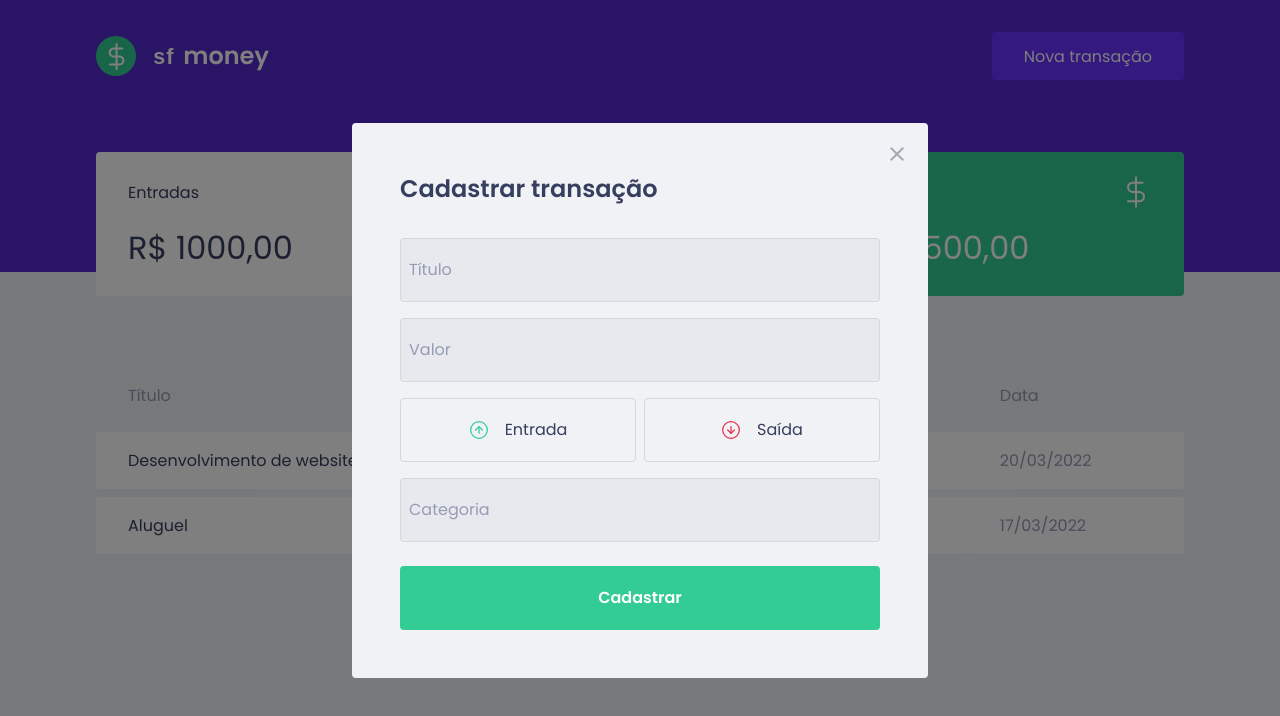
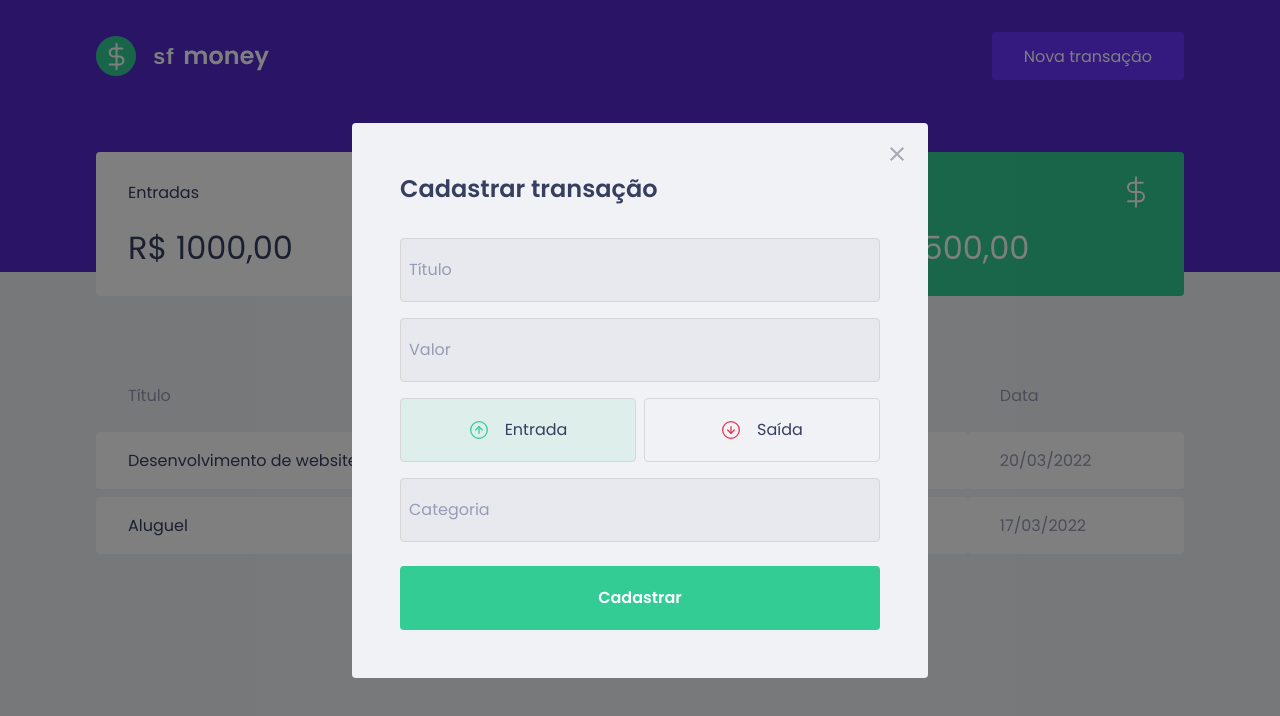
Before and after one commit to stanlino/sf-money, a React (Create React App) app: page / in a window 1280 px wide. Both pictures are taken after a click on the button "Nova transação". Shown: the top 716 px of the page. Built offline with nearby package versions, Linux system fonts and the light colour scheme; no server answers; what miragejs would draw is missing.

Commit message:
feat: save the transactions in the miragejs database

```diff
--- a/src/components/NewTransactionModal/index.tsx
+++ b/src/components/NewTransactionModal/index.tsx
@@ -1,8 +1,10 @@
+import { FormEvent, useRef, useState } from 'react'
 import Modal from 'react-modal'
 import closeImg from '../../assets/close.svg'
 import incomeImg from '../../assets/income.svg'
 import outcomeImg from '../../assets/outcome.svg'
-import { Container, TransactionTypeContainer } from './styles'
+import { api } from '../../services/api'
+import { Container, RadioBox, TransactionTypeContainer } from './styles'
 
 interface NewTransactionModalProps {
   isOpen: boolean
@@ -10,6 +12,25 @@ interface NewTransactionModalProps {
 }
 
 export function NewTransactionModal({ isOpen, onRequestClose } : NewTransactionModalProps){
+
+  const [type, setType] = useState('deposit')
+  const title = useRef<HTMLInputElement>({} as HTMLInputElement)
+  const value = useRef<HTMLInputElement>({} as HTMLInputElement)
+  const category = useRef<HTMLInputElement>({} as HTMLInputElement)
+
+  function handleCreateNewTransaction(event: FormEvent) {
+    event.preventDefault()
+
+    const data = {
+      title: title.current?.value,
+      type,
+      value: value.current?.value,
+      category: category.current?.value
+    }
+
+    api.post('/transactions', data)
+  }
+
   return (
     <Modal
       isOpen={isOpen}
@@ -22,30 +43,46 @@ export function NewTransactionModal({ isOpen, onRequestClose } : NewTransactionM
         <img src={closeImg} alt="Fechar Modal" />
       </button>
 
-      <Container>
+      <Container onSubmit={handleCreateNewTransaction}>
         <h2>Cadastrar transação</h2>
 
         <input
+          ref={title}
           placeholder='Título'
         />
 
         <input
+          ref={value}
           type='number'
           placeholder='Valor'
         />
 
         <TransactionTypeContainer>
-          <button type='button'>
+
+          <RadioBox
+            type='button'
+            onClick={() => setType('deposit')}
+            isActive={type === 'deposit'}
+            activeColor='green'
+          >
             <img src={incomeImg} alt="Entrada" />
             <span>Entrada</span>
-          </button>
-          <button type='button'>
+          </RadioBox>
+
+          <RadioBox
+            type='button'
+            onClick={() => setType('withdraw')}
+            isActive={type === 'withdraw'}
+            activeColor='red'
+          >
             <img src={outcomeImg} alt="Saída" />
             <span>Saída</span>
-          </button>
+          </RadioBox>
+
         </TransactionTypeContainer>
 
         <input
+          ref={category}
           placeholder='Categoria'
         />
 
--- a/src/components/NewTransactionModal/styles.ts
+++ b/src/components/NewTransactionModal/styles.ts
@@ -1,4 +1,4 @@
-import { darken } from 'polished'
+import { darken, transparentize } from 'polished'
 import styled from 'styled-components'
 
 export const Container = styled.form`
@@ -53,12 +53,26 @@ export const TransactionTypeContainer = styled.div`
   display: grid;
   grid-template-columns: 1fr 1fr;
   gap: 0.5rem;
+`
 
-  button {
+interface RadioBoxProps {
+  isActive: boolean
+  activeColor: 'green' | 'red'
+}
+
+const colors = {
+  red: '#E52e54',
+  green: '#33CC95'
+}
+
+export const RadioBox = styled.button<RadioBoxProps>`
   height: 4rem;
   border: 1px solid #d7d7d7;
   border-radius: 0.25rem;
-    background-color: transparent;
+  background-color: ${props => props.isActive
+    ? transparentize(0.9, colors[props.activeColor])
+    : 'transparent'
+  };
   display: flex;
   align-items: center;
   justify-content: center;
@@ -80,5 +94,4 @@ export const TransactionTypeContainer = styled.div`
   &:hover {
     border-color: ${darken(0.1, '#d7d7d7')};
   }
-  }
 `
--- a/src/index.tsx
+++ b/src/index.tsx
@@ -1,23 +1,24 @@
 import React from 'react';
 import ReactDOM from 'react-dom';
-import { createServer } from 'miragejs'
+import { createServer, Model } from 'miragejs'
 import { App } from './App';
 
 createServer({
+  models: {
+    transaction: Model,
+  },
+
   routes() {
     this.namespace = 'api'
 
     this.get('/transactions', () => {
-      return [
-        {
-          id: 1,
-          title: 'Transaction 1',
-          amount: 400,
-          type: 'deposit',
-          category: 'Food',
-          createdAt: new Date()
-        }
-      ]
+      return this.schema.all('transaction')
+    })
+
+    this.post('/transactions', (schema, request) => {
+      const data = JSON.parse(request.requestBody)
+
+      return schema.create('transaction', data)
     })
   }
 })
```
Lines whose indentation alone changed are shown as unchanged.
